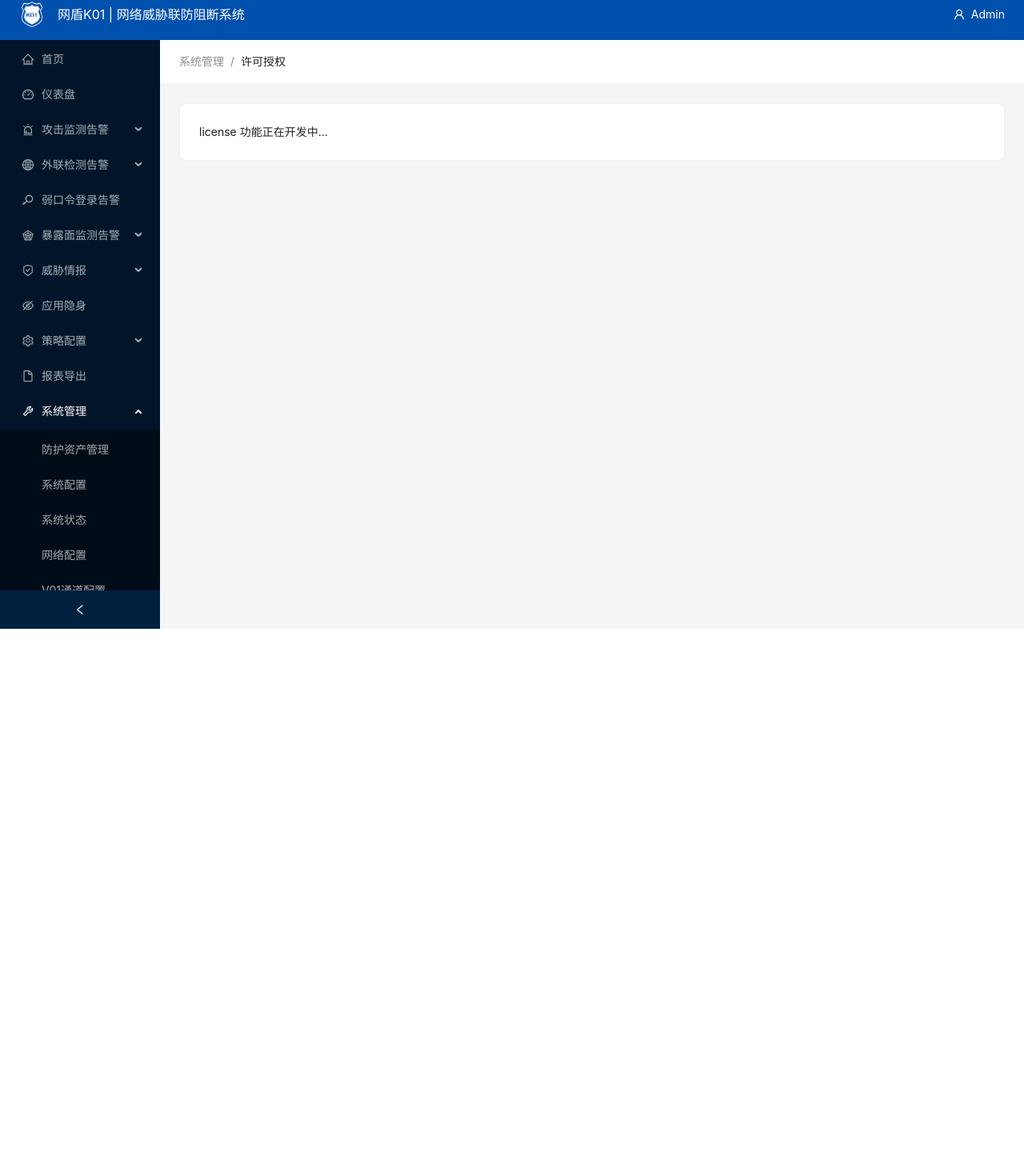
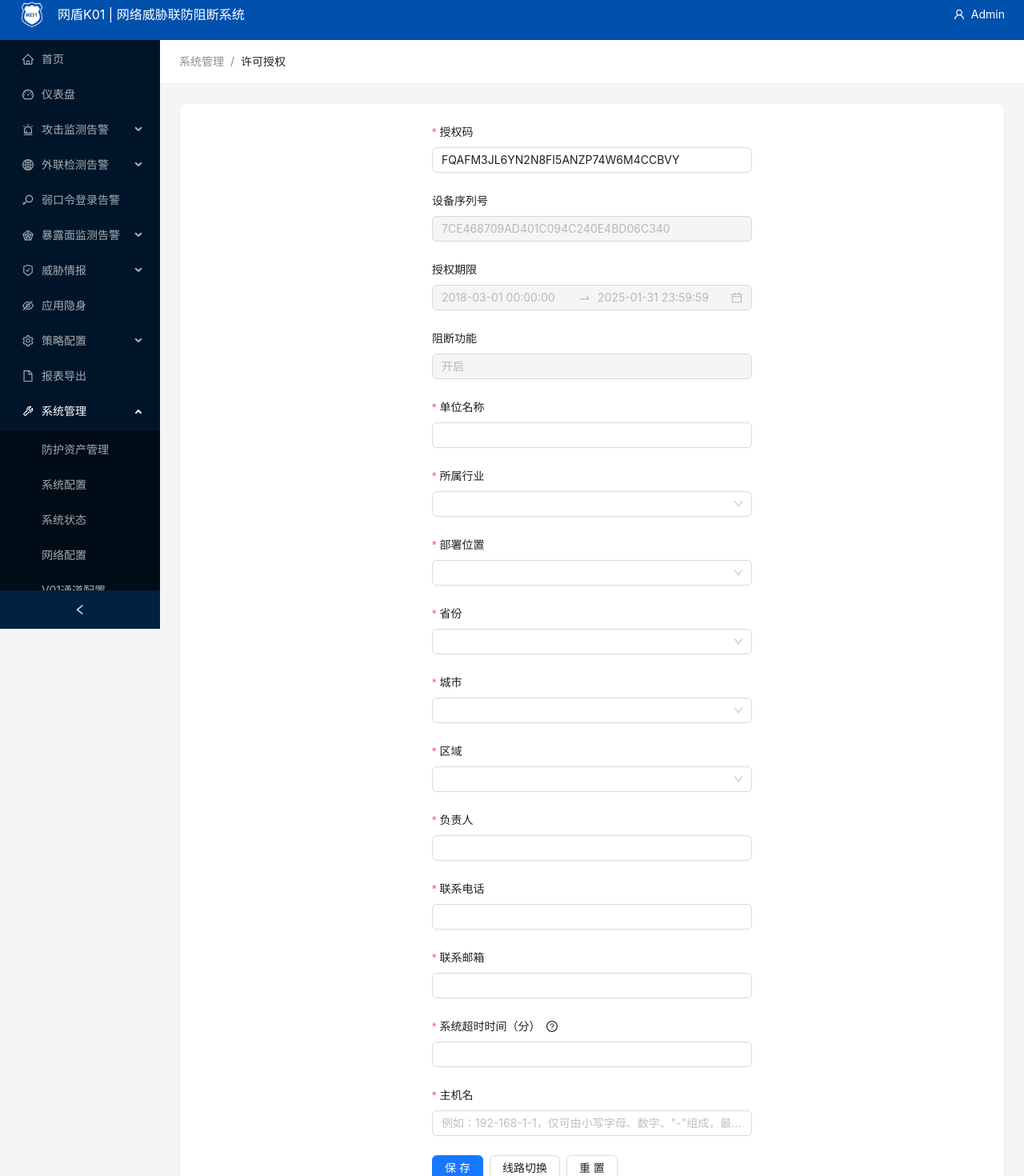
Before and after one commit to d4rk30/K1DESIGN, a React (Vite) app: page /license in a window 1280 px wide. Shown: the part 14-1484 px from the top of the page at 80% size. Before the commit the page ends 800 px from the top, so only its background shows below. Built offline with nearby package versions, Linux system fonts and the light colour scheme.

Commit message:
remote job

```diff
--- a/src/App.tsx
+++ b/src/App.tsx
@@ -1,6 +1,7 @@
 import { BrowserRouter, Routes, Route, Navigate } from 'react-router-dom';
 import MainLayout from './layouts/MainLayout';
 import Dashboard from './pages/Dashboard';
+import License from './pages/License';
 import UnderDevelopment from './pages/UnderDevelopment';
 
 function App() {
@@ -10,6 +11,7 @@ function App() {
         <Route path="/" element={<MainLayout />}>
           <Route index element={<Navigate to="/home" replace />} />
           <Route path="dashboard" element={<Dashboard />} />
+          <Route path="license" element={<License />} />
           <Route path="*" element={<UnderDevelopment />} />
         </Route>
       </Routes>
--- a/src/layouts/MainLayout.tsx
+++ b/src/layouts/MainLayout.tsx
@@ -19,7 +19,7 @@ import {
 } from '@ant-design/icons';
 import logo from '../assets/images/logo.png';
 
-const { Header, Content, Sider } = Layout;
+const { Header, Sider } = Layout;
 
 const MainLayout = () => {
     const navigate = useNavigate();
@@ -27,7 +27,7 @@ const MainLayout = () => {
     const [collapsed, setCollapsed] = useState(false);
     const [openKeys, setOpenKeys] = useState<string[]>([]);
     const {
-        token: { colorBgContainer, borderRadiusLG },
+        token: { colorBgContainer },
     } = theme.useToken();
 
     const menuItems = [
@@ -384,7 +384,6 @@ const MainLayout = () => {
                 </Sider>
 
                 <Layout style={{
-                    padding: '0 0 24px',
                     marginLeft: collapsed ? 80 : 200,
                     transition: 'margin-left 0.2s',
                 }}>
--- /dev/null
+++ b/src/pages/License.tsx
@@ -0,0 +1,233 @@
+import React from 'react';
+import { Card, Form, Input, Button, Select, DatePicker, Space, InputNumber, Tooltip } from 'antd';
+import type { Rule } from 'antd/es/form';
+import dayjs from 'dayjs';
+import { QuestionCircleOutlined } from '@ant-design/icons';
+
+const { RangePicker } = DatePicker;
+
+const provinces = ['北京市', '上海市', '广东省', '江苏省', '浙江省'];
+const cities = ['北京市', '上海市', '广州市', '深圳市', '南京市'];
+const districts = ['朝阳区', '浦东新区', '天河区', '福田区', '玄武区'];
+
+const hostNameRules: Rule[] = [
+    { required: true, message: '请输入主机名' },
+    { max: 64, message: '主机名最长64个字符' },
+    {
+        pattern: /^[a-z0-9][a-z0-9-]*[a-z0-9]$/,
+        message: '主机名仅可由小写字母、数字、"-"组成，"-"不能用于开头或结尾'
+    },
+    {
+        pattern: /^(?!.*--)/,
+        message: '不能连续使用"-"字符'
+    }
+];
+
+const License: React.FC = () => {
+    const [form] = Form.useForm();
+
+    const handleSave = (values: any) => {
+        console.log('Form values:', values);
+    };
+
+    const handleReset = () => {
+        form.resetFields();
+    };
+
+    const handleSwitchLine = () => {
+        // 实现线路切换逻辑
+    };
+
+    return (
+        <div>
+            <Card>
+                <Form
+                    form={form}
+                    layout="vertical"
+                    onFinish={handleSave}
+                    style={{ width: '40%', minWidth: '400px', margin: '0 auto' }}
+                    initialValues={{
+                        licenseCode: 'FQAFM3JL6YN2N8FI5ANZP74W6M4CCBVY',
+                        deviceSerial: '7CE468709AD401C094C240E4BD06C340',
+                        licenseDate: [
+                            dayjs('2018-03-01 00:00:00'),
+                            dayjs('2025-01-31 23:59:59')
+                        ],
+                        blockFunction: '开启'
+                    }}
+                >
+                    <Form.Item
+                        name="licenseCode"
+                        label="授权码"
+                        rules={[{ required: true, message: '请输入授权码' }]}
+                    >
+                        <Input />
+                    </Form.Item>
+
+                    <Form.Item
+                        name="deviceSerial"
+                        label="设备序列号"
+                    >
+                        <Input disabled />
+                    </Form.Item>
+
+                    <Form.Item
+                        name="licenseDate"
+                        label="授权期限"
+                    >
+                        <RangePicker
+                            showTime
+                            disabled
+                            style={{ width: '100%' }}
+                        />
+                    </Form.Item>
+
+                    <Form.Item
+                        name="blockFunction"
+                        label="阻断功能"
+                    >
+                        <Input disabled />
+                    </Form.Item>
+
+                    <Form.Item
+                        name="companyName"
+                        label="单位名称"
+                        rules={[{ required: true, message: '请输入单位名称' }]}
+                    >
+                        <Input />
+                    </Form.Item>
+
+                    <Form.Item
+                        name="industry"
+                        label="所属行业"
+                        rules={[{ required: true, message: '请选择所属行业' }]}
+                    >
+                        <Select>
+                            <Select.Option value="telecom">电信</Select.Option>
+                            <Select.Option value="broadcast">广电</Select.Option>
+                            <Select.Option value="bank">银行</Select.Option>
+                            <Select.Option value="customs">海关</Select.Option>
+                        </Select>
+                    </Form.Item>
+
+                    <Form.Item
+                        name="deployLocation"
+                        label="部署位置"
+                        rules={[{ required: true, message: '请选择部署位置' }]}
+                    >
+                        <Select>
+                            <Select.Option value="office">办公区</Select.Option>
+                            <Select.Option value="internet">互联网出口</Select.Option>
+                            <Select.Option value="other">其他</Select.Option>
+                        </Select>
+                    </Form.Item>
+
+                    <Form.Item
+                        name="province"
+                        label="省份"
+                        rules={[{ required: true, message: '请选择省份' }]}
+                    >
+                        <Select>
+                            {provinces.map(province => (
+                                <Select.Option key={province} value={province}>{province}</Select.Option>
+                            ))}
+                        </Select>
+                    </Form.Item>
+
+                    <Form.Item
+                        name="city"
+                        label="城市"
+                        rules={[{ required: true, message: '请选择城市' }]}
+                    >
+                        <Select>
+                            {cities.map(city => (
+                                <Select.Option key={city} value={city}>{city}</Select.Option>
+                            ))}
+                        </Select>
+                    </Form.Item>
+
+                    <Form.Item
+                        name="district"
+                        label="区域"
+                        rules={[{ required: true, message: '请选择区域' }]}
+                    >
+                        <Select>
+                            {districts.map(district => (
+                                <Select.Option key={district} value={district}>{district}</Select.Option>
+                            ))}
+                        </Select>
+                    </Form.Item>
+
+                    <Form.Item
+                        name="manager"
+                        label="负责人"
+                        rules={[{ required: true, message: '请输入负责人' }]}
+                    >
+                        <Input />
+                    </Form.Item>
+
+                    <Form.Item
+                        name="phone"
+                        label="联系电话"
+                        rules={[{ required: true, message: '请输入联系电话' }]}
+                    >
+                        <Input />
+                    </Form.Item>
+
+                    <Form.Item
+                        name="email"
+                        label="联系邮箱"
+                        rules={[
+                            { required: true, message: '请输入联系邮箱' },
+                            { type: 'email', message: '请输入有效的邮箱地址' }
+                        ]}
+                    >
+                        <Input />
+                    </Form.Item>
+
+                    <Form.Item
+                        name="timeout"
+                        label={
+                            <Space>
+                                系统超时时间（分）
+                                <Tooltip title="可配置正整数0-60，0代表永久不超时">
+                                    <QuestionCircleOutlined />
+                                </Tooltip>
+                            </Space>
+                        }
+                        rules={[
+                            { required: true, message: '请输入系统超时时间' },
+                            { type: 'number', min: 0, max: 60, message: '请输入0-60之间的整数' }
+                        ]}
+                    >
+                        <InputNumber style={{ width: '100%' }} min={0} max={60} precision={0} />
+                    </Form.Item>
+
+                    <Form.Item
+                        name="hostname"
+                        label="主机名"
+                        rules={hostNameRules}
+                    >
+                        <Input placeholder='例如：192-168-1-1，仅可由小写字母、数字、"-"组成，最长64个字符' />
+                    </Form.Item>
+
+                    <Form.Item>
+                        <Space>
+                            <Button type="primary" htmlType="submit">
+                                保存
+                            </Button>
+                            <Button onClick={handleSwitchLine}>
+                                线路切换
+                            </Button>
+                            <Button onClick={handleReset}>
+                                重置
+                            </Button>
+                        </Space>
+                    </Form.Item>
+                </Form>
+            </Card>
+        </div>
+    );
+};
+
+export default License;
```
Also changed, not shown: PRD/dashboard.md (line endings or trailing spaces).
